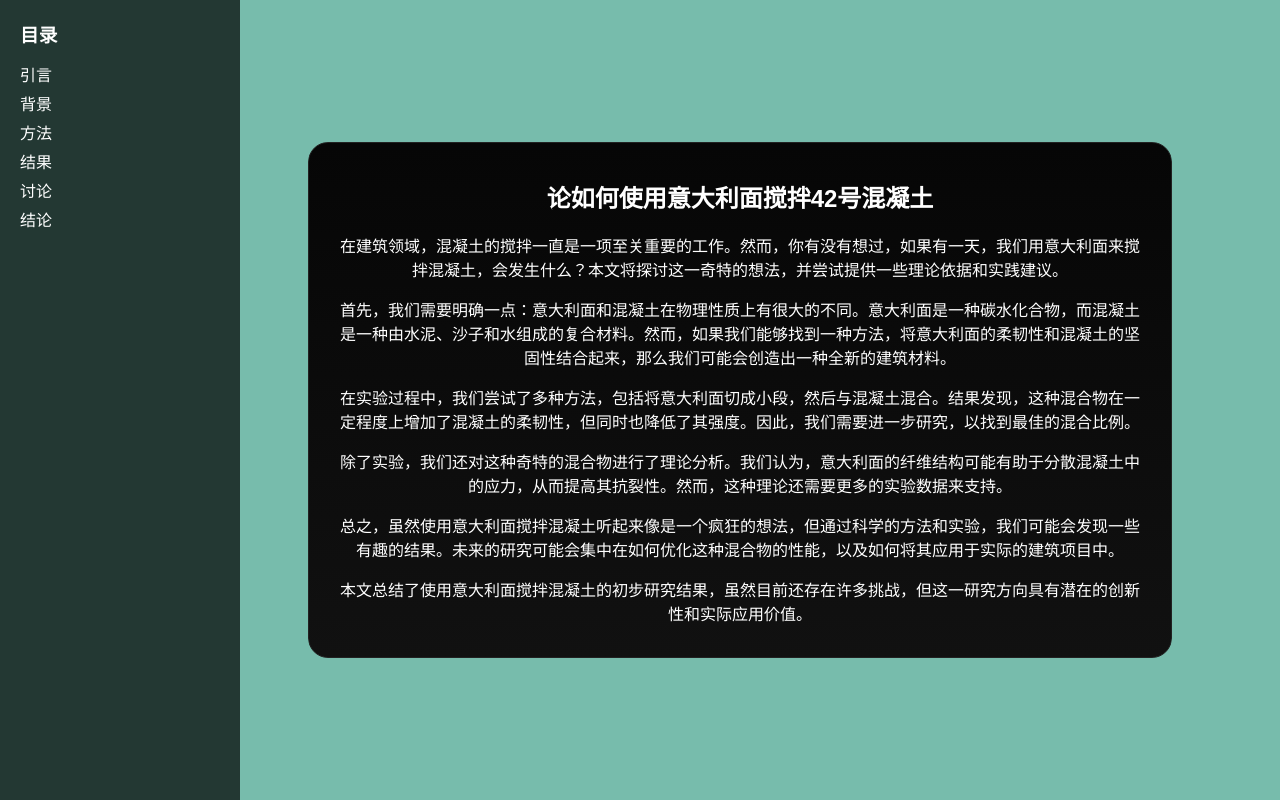
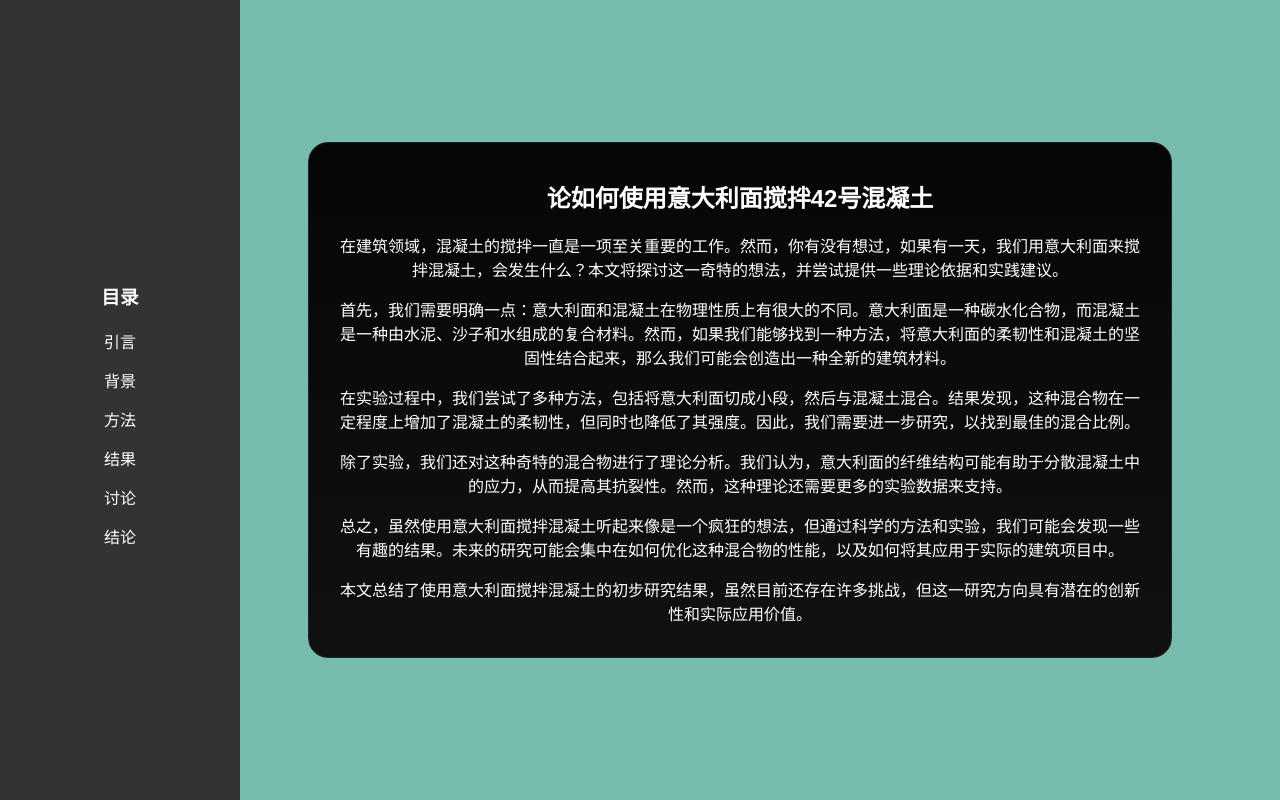
Before and after one commit to SpeaceQ/speaceq.giyhub.io, a plain HTML site: page index.html in a window 1280 px wide. Drawn offline with Linux system fonts and the light colour scheme.

Commit message:
Update index.html

```diff
--- a/index.html
+++ b/index.html
@@ -21,24 +21,27 @@
             top: 0;
             width: 200px;
             height: 100vh;
-            background-color: rgba(0, 0, 0, 0.7); /* 比背景颜色稍深 */
+            background-color: #333; /* 实心背景颜色 */
             color: white;
             padding: 20px;
             display: flex;
             flex-direction: column;
-            justify-content: flex-start;
-            align-items: flex-start;
+            justify-content: center; /* 垂直居中 */
+            align-items: center; /* 水平居中 */
             z-index: 1000;
         }
 
         .sidebar h3 {
             margin: 0 0 10px 0;
+            text-align: center; /* 标题居中 */
         }
 
         .sidebar ul {
             list-style: none;
             padding: 0;
             margin: 0;
+            width: 100%; /* 宽度占满整个目录框 */
+            text-align: center; /* 文字居中 */
         }
 
         .sidebar ul li {
@@ -48,6 +51,8 @@
         .sidebar ul li a {
             color: white;
             text-decoration: none;
+            display: block; /* 使链接块级显示，宽度占满整个目录框 */
+            padding: 5px 0; /* 增加上下间距 */
         }
 
         /* 右侧内容框 */
@@ -56,7 +61,7 @@
             flex-direction: column;
             align-items: center;
             justify-content: center;
-            width: 100%;
+            width: calc(100% - 200px); /* 为左侧目录框留出空间 */
             margin-left: 200px; /* 为左侧目录框留出空间 */
         }
 
@@ -210,7 +215,8 @@
         const blogContainer = document.getElementById('blogContainer');
         const sidebar = document.getElementById('sidebar');
 
-        function splitAndAnimateText() {
+        function splitAndAnimateText()
+        {
             for (let char of text) {
                 const letterElement = document.createElement('span');
                 letterElement.textContent = char;
@@ -223,7 +229,6 @@
                 }, 100 * textContainer.children.length);
             }
 
-            //
             // 在所有字母显示完成后，设置一个延迟，然后隐藏“Welcome”并显示博客内容和目录框
             setTimeout(() => {
                 textContainer.style.display = 'none'; // 隐藏“Welcome”
```
